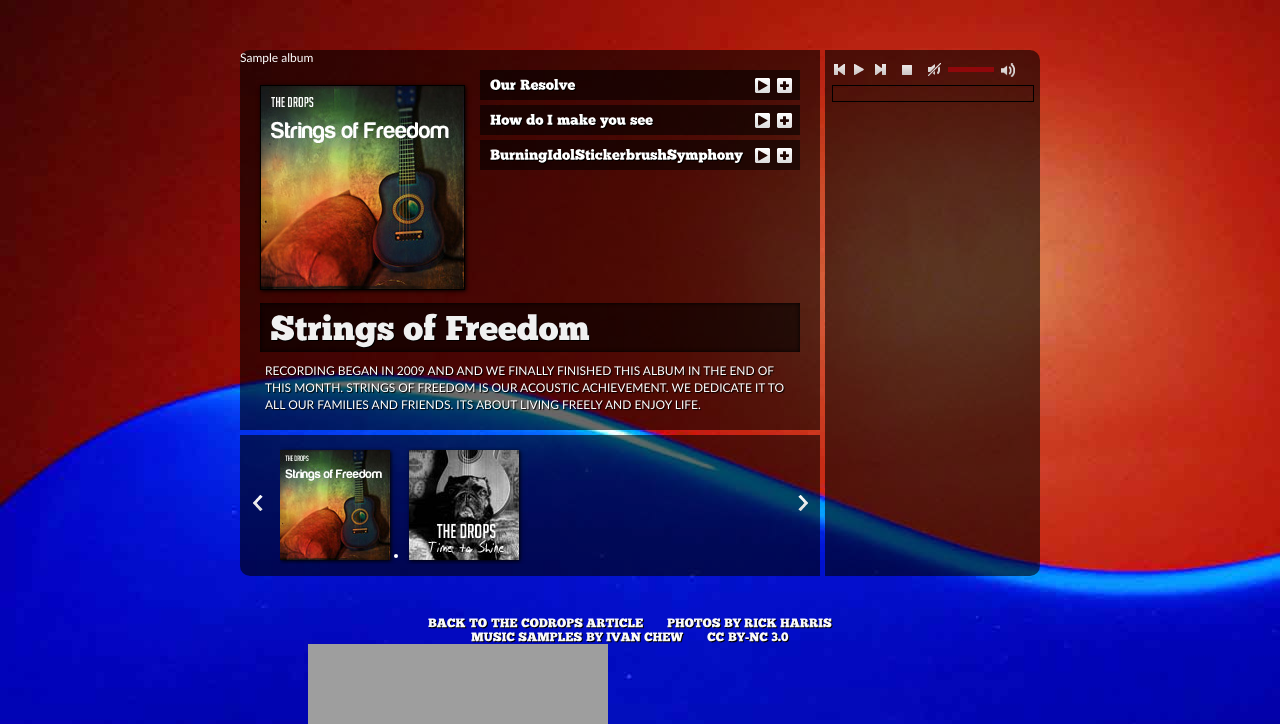
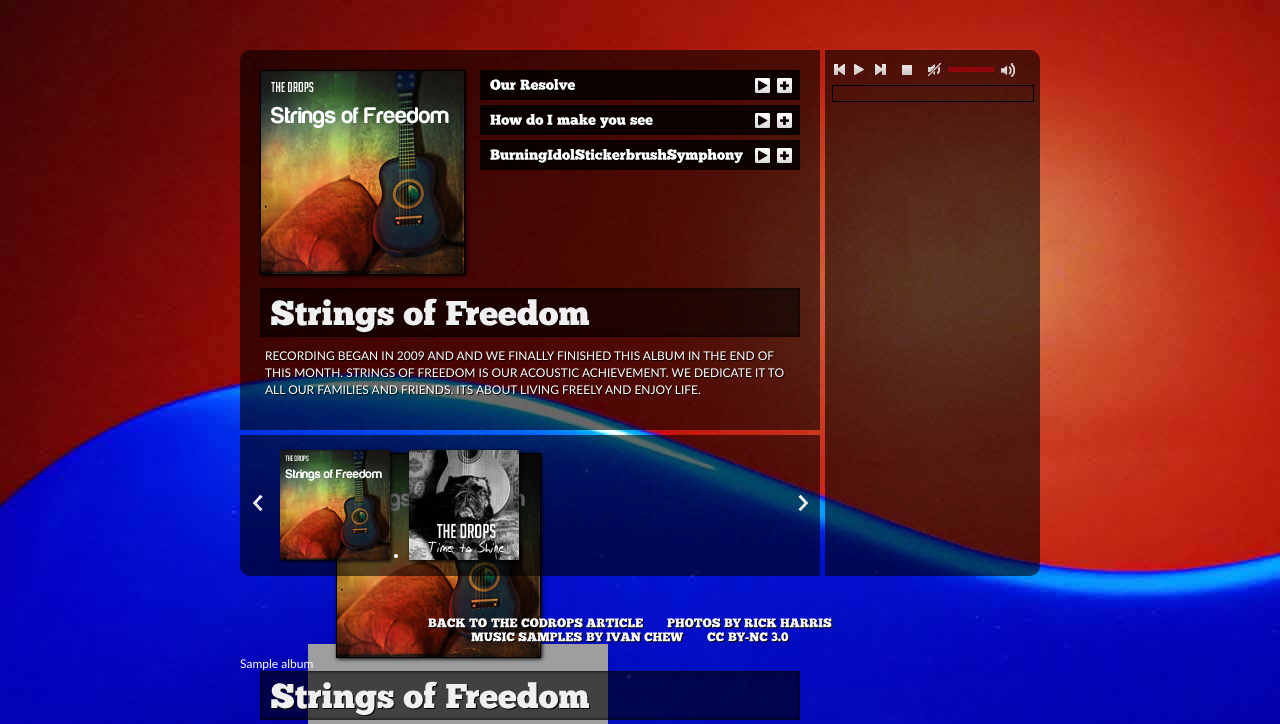
Before and after one commit to ivanbelmont/BetaProjects, a PHP site: page / in a window 1280 px wide. Shown: the top 724 px of the page. Run offline with PHP 8.4, Linux system fonts and the light colour scheme; tables that the repository leaves empty or names only in its code hold one stand-in row (values such as "Sample post"); data that the repository does not hold is empty; some libraries are stand-ins or nearby versions; grey boxes are pictures that could not be loaded.

Commit message:
prueba2
done

```diff
--- a/Spotify_Me/index.php
+++ b/Spotify_Me/index.php
@@ -297,11 +297,63 @@
 			    $resultado = $mysqli->use_result();
 				  while ($fila = $resultado->fetch_object())
            {
+		   ?>
+		   <div class="mp_content" id="c_album_1">
+					<img src="music/album1/album.jpg" alt="album1"/>
+					<a href="#" class="mp_playall">Play all</a>
+					<div class="mp_description">
+						<h2>Strings of Freedom</h2>
+						<p>
+							Recording began in 2009 and and we finally finished this album in the
+							end of this month. Strings of Freedom is our acoustic achievement. We dedicate
+							it to all our families and friends. Its about living freely and enjoy life.
+						</p>
+					</div>
+					<div class="mp_songs">
+						<div>
+							<h3>Our Resolve</h3>
+							<div class="mp_options">
+								<span class="mp_play">Play</span>
+								<span class="mp_addpl">Add to playlist</span>
+							</div>
+							<div class="mp_song_info" style="display:none;">
+								<span class="mp_song_title">Our Resolve</span>
+								<span class="mp_mp3">music/album1/ramblinglibrarian_-_Our_Resolve.mp3</span>
+								<span class="mp_ogg">music/album1/ramblinglibrarian_-_Our_Resolve.ogg</span>
+							</div>
+						</div>
+						<div>
+							<h3>How do I make you see</h3>
+							<div class="mp_options">
+								<span class="mp_play">Play</span>
+								<span class="mp_addpl">Add to playlist</span>
+							</div>
+							<div class="mp_song_info" style="display:none;">
+								<span class="mp_song_title">How do I make you see</span>
+								<span class="mp_mp3">music/album1/ramblinglibrarian_-_Rock_Version_-_How_Do_I_Make_You_See_1.mp3</span>
+								<span class="mp_ogg">music/album1/ramblinglibrarian_-_Rock_Version_-_How_Do_I_Make_You_See_1.ogg</span>
+							</div>
+						</div>
+						<div>
+							<h3>BurningIdolStickerbrushSymphony</h3>
+							<div class="mp_options">
+								<span class="mp_play">Play</span>
+								<span class="mp_addpl">Add to playlist</span>
+							</div>
+							<div class="mp_song_info" style="display:none;">
+								<span class="mp_song_title">BurningIdolStickerbrushSymphony</span>
+
+								<span class="mp_mp3">http://valeriussoftware.890m.com/Ejemplos/Archivos/Musica/BurningIdolStickerbrushSymphony.mp3</span>
+								<span class="mp_ogg">http://valeriussoftware.890m.com/Ejemplos/Archivos/Musica/BurningIdolStickerbrushSymphony.ogg</span>
+							</div>
+						</div>
+					</div>
+		   <?php
 		   echo $fila->nombre;
 		   }
 			?>
 
-				<div class="mp_content" id="c_album_1">
+
 					<img src="music/album1/album.jpg" alt="album1"/>
 					<a href="#" class="mp_playall">Play all</a>
 					<div class="mp_description">
```
